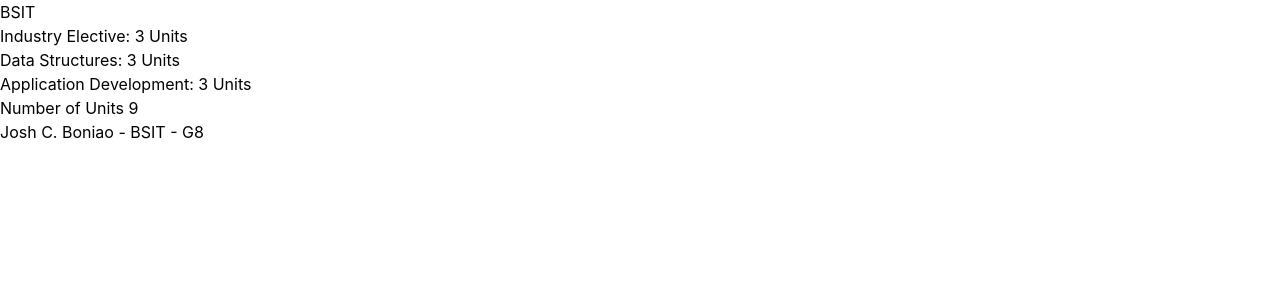
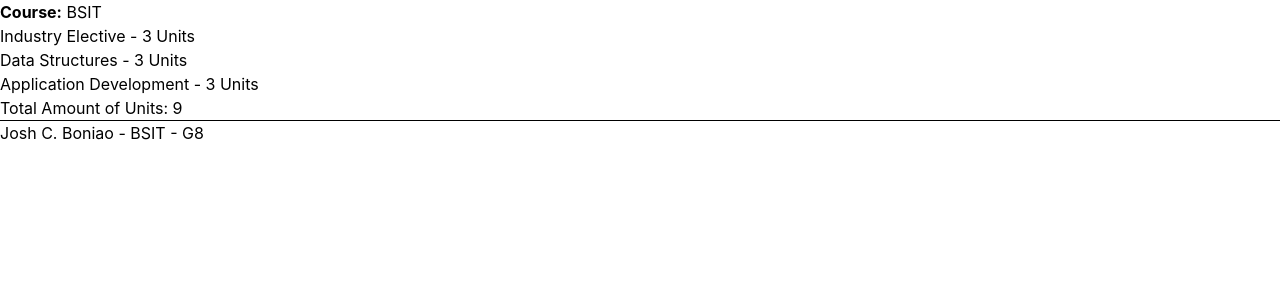
Before and after one commit to JoshBoniao/CSIT340G8-Lab3-Boniao, a React (Vite) app: page / in a window 1280 px wide. Shown: the top 300 px of the page. Built offline with nearby package versions, Linux system fonts and the light colour scheme.

Commit message:
1.3: course information step 3

```diff
--- a/src/App.jsx
+++ b/src/App.jsx
@@ -1,43 +1,24 @@
 
 function App ()  {
+  const course = 'BSIT'
   const name = 'Josh C. Boniao'
   const section = 'G8'
-  const course ='BSIT'
-  const part1 = 'Industry Elective'
-  const exercises1 = 3
-  const part2 = 'Data Structures'
-  const exercises2 = 3
-  const part3 = 'Application Development'
-  const exercises3 = 3
-  const Part = ({part, exercise}) => {
-    return(
-    <div>
-        <p>
-        {part}: {exercise} Units
-        </p>
-    </div>
-    )
+  const Part1 = {
+    name: 'Industry Elective',
+    units: 3
+  }
+  const Part2 = {
+    name: 'Data Structures',
+    units: 3
+  }
+  const Part3 = {
+    name: 'Application Development',
+    units: 3
   }
 
-  const Header = ({course}) => {
-  return (
-    <div>
+  const total = Part1.units + Part2.units + Part3.units
 
-      <p>{course}</p>
-    </div>
-  )
-}
-  const Content = ({part1, part2, part3, exercises1, exercises2, exercises3}) => {
-  return (
-    <div>
-        <Part part = {part1} exercise = {exercises1}></Part>
-        <Part part = {part2} exercise = {exercises2}></Part>
-        <Part part = {part3} exercise = {exercises3}></Part>
-
-    </div>
-  )
-}
-const Footer = ({ name, course, section }) => {
+  const Footer = ({ name, course, section }) => {
   return (
     <footer>
       {name} - {course} - {section}
@@ -45,20 +26,21 @@ const Footer = ({ name, course, section }) => {
   )
 }
 
-  return (
-    <>
-    <div>
-      <Header course = {course}/>
-      <Content part1 = {part1} part2 = {part2} part3 = {part3} exercises1 = {exercises1} exercises2 ={exercises2} exercises3 = {exercises3}/>
-      <div>
 
 
-        <p>Number of Units {exercises1 + exercises2 + exercises3}</p>
-      </div>
-      <Footer name = {name} course = {course} section = {section}></Footer>
+  return (
+    <div>
+      <h1><b>Course:</b> {course}</h1>
+      <p>{Part1.name} - {Part1.units} Units </p>
+      <p>{Part2.name} - {Part1.units} Units </p>
+      <p>{Part3.name} - {Part1.units} Units </p>
+      <p>Total Amount of Units: {total}</p>
+
+      <hr/>
+      <Footer name = {name} course = {course} section = {section}/>
     </div>
-    </>
   )
+
 }
 
 export default App
```
